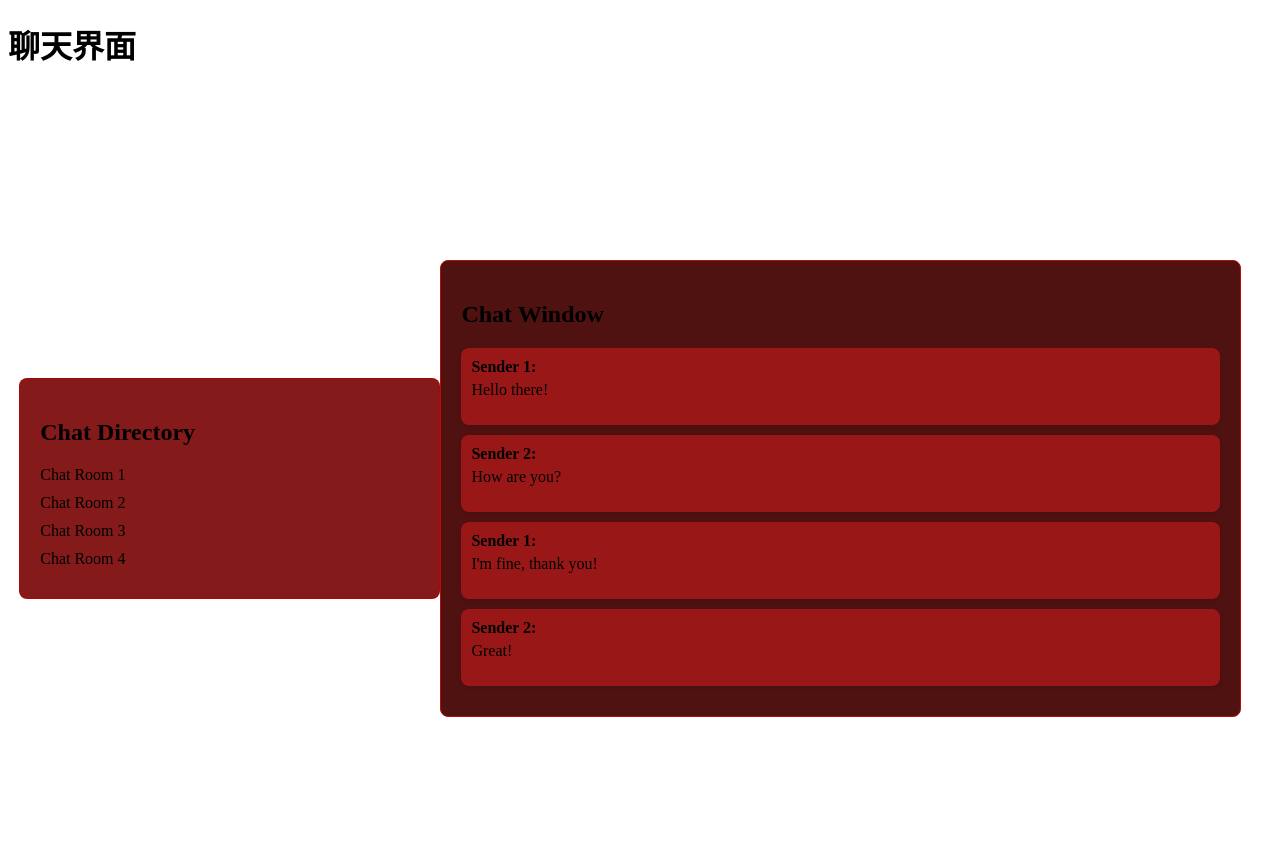
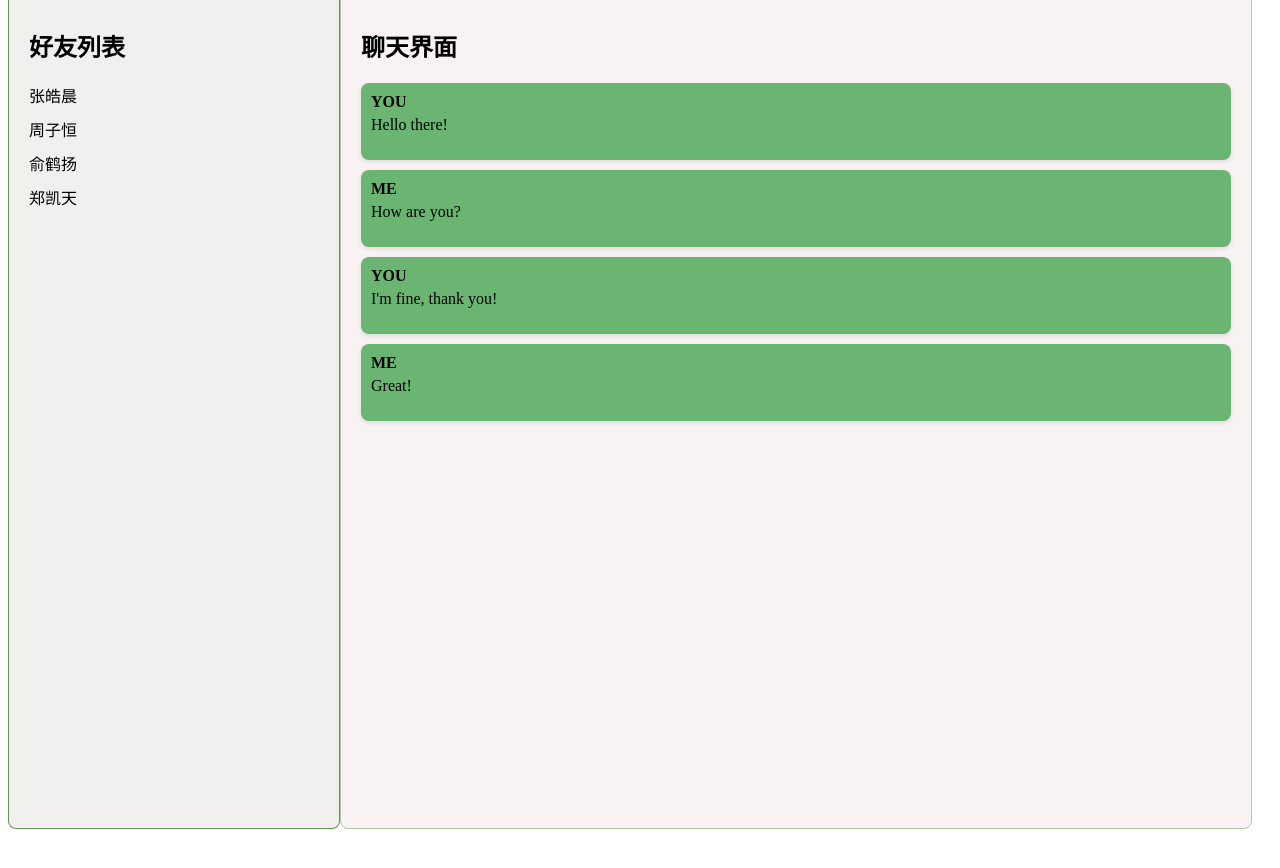
Before and after one commit to Eternityyyyyt/SE-front, a Next.js app: page /chat in a window 1280 px wide. Shown: the top 868 px of the page. After the commit the page ends 829 px from the top, so only its background shows below. Built offline with nearby package versions, Linux system fonts and the light colour scheme.

Commit message:
fix: login

```diff
--- a/next.config.mjs
+++ b/next.config.mjs
@@ -6,7 +6,7 @@ const nextConfig = {
 
     async rewrites() {
         return [{
-            source: "/:path*",
+            source: "/api/:path*",
             // Change to your backend URL in production
             destination: "http://127.0.0.1/:path*",
         }];
--- a/src/components/ChatDirectory.tsx
+++ b/src/components/ChatDirectory.tsx
@@ -3,18 +3,18 @@ import styles from '../styles/chatStyles.module.css';
 const ChatDirectory:React.FC<{}> = () => {
     return (
         <div className={styles['chat-directory']}>
-            <h2>Chat Directory</h2>
+            <h2>好友列表</h2>
             <div className={styles['chat-room']}>
-            Chat Room 1
+            张皓晨
             </div>
             <div className={styles['chat-room']}>
-            Chat Room 2
+            周子恒
             </div>
             <div className={styles['chat-room']}>
-            Chat Room 3
+            俞鹤扬
             </div>
             <div className={styles['chat-room']}>
-            Chat Room 4
+            郑凯天
             </div>
         </div>
     );
--- a/src/components/ChatWindow.tsx
+++ b/src/components/ChatWindow.tsx
@@ -4,21 +4,21 @@ import styles from '../styles/chatStyles.module.css'
 const ChatWindow: React.FC<{}> = () => {
     return (
         <div className={styles['chat-window']}>
-            <h2>Chat Window</h2>
+            <h2>聊天界面</h2>
             <div className={styles['chat-bubble']}>
-            <span className={styles['sender-name']}>Sender 1:</span>
+            <span className={styles['sender-name']}>YOU</span>
             <p className={styles['message-content']}>Hello there!</p>
             </div>
             <div className={styles['chat-bubble']}>
-            <span className={styles['sender-name']}>Sender 2:</span>
+            <span className={styles['sender-name']}>ME</span>
             <p className={styles['message-content']}>How are you?</p>
             </div>
             <div className={styles['chat-bubble']}>
-            <span className={styles['sender-name']}>Sender 1:</span>
+            <span className={styles['sender-name']}>YOU</span>
             <p className={styles['message-content']}>I'm fine, thank you!</p>
             </div>
             <div className={styles['chat-bubble']}>
-            <span className={styles['sender-name']}>Sender 2:</span>
+            <span className={styles['sender-name']}>ME</span>
             <p className={styles['message-content']}>Great!</p>
             </div>
         </div>
--- a/src/pages/chat.tsx
+++ b/src/pages/chat.tsx
@@ -5,7 +5,6 @@ import styles from '../styles/chatStyles.module.css'
 const ChatPage = () => {
   return (
     <div>
-    <h1>聊天界面</h1>
     <div className={styles['chat-container']}>
       <ChatDirectory />
       <ChatWindow />
--- a/src/pages/login.tsx
+++ b/src/pages/login.tsx
@@ -2,13 +2,13 @@ import { useState } from "react";
 import { useRouter } from "next/router";
 
 const LoginPage = () => {
-  const [username, setUsername] = useState('');
+  const [username, setUsername] = useState('');   // hook
   const [password, setPassword] = useState('');
   const router = useRouter();
 
   const handleLogin = async () => {
     try {   // 使用Fetch API向指定URL发送POST请求
-      const response = await fetch('/login', {  // 转发到next.config.mjs中转发
+      const response = await fetch('/api/login', {  // 转发到next.config.mjs中转发
         method: 'POST',
         headers: {
           'Content-Type':'application/json' // 设置请求头信息，指定了请求体的数据类型为JSON格式
@@ -18,6 +18,7 @@ const LoginPage = () => {
       if(response.ok) {
         router.push('/chat');
       } else {
+        router.push('/404');
         console.error('Login Failed');
       }
     }
--- a/src/pages/register.tsx
+++ b/src/pages/register.tsx
@@ -8,7 +8,7 @@ const RegisterPage = () => {
 
     const handleRegister = async () => {
         try {   // 使用Fetch API向指定URL发送POST请求
-            const response = await fetch('/register', {  // 转发到next.config.mjs中转发
+            const response = await fetch('/api/register', {  // 转发到next.config.mjs中转发
               method: 'POST',
               headers: {
                 'Content-Type':'application/json' // 设置请求头信息，指定了请求体的数据类型为JSON格式
@@ -19,6 +19,7 @@ const RegisterPage = () => {
               router.push('/login');
             } else {
               console.error('Registration Failed');
+              router.push('/404');
             }
           }
           catch(error) {
--- a/src/styles/chatStyles.module.css
+++ b/src/styles/chatStyles.module.css
@@ -7,20 +7,22 @@
 }
 
 .chat-window {
-  width: 60%;
+  width: 75%;
   padding: 20px;
-  border: 1px solid #b60d0d;
+  border: 1px solid #b3c6a3;
   border-radius: 8px;
-  background-color: #501111;
+  background-color: #f9f2f2;
   margin-right: 20px;
+  height: 100vh; /* 设置高度为视口高度的100% */
 }
 
 .chat-directory {
-  width: 30%;
+  width: 25%;
   padding: 20px;
-  border: 1px solid #b50404b7;
+  border: 1px solid #296f1bb7;
   border-radius: 8px;
-  background-color: #851a1a;
+  background-color: #f2efef;
+  height: 100vh; /* 设置高度为视口高度的100% */
 }
 
 /* Chat Directory Styles */
@@ -30,7 +32,7 @@
 }
 
 .chat-room:hover {
-  background-color: #711d1d;
+  background-color: #74ceb9;
 }
 
 /* Chat Window Styles */
@@ -38,7 +40,7 @@
   margin-bottom: 10px;
   padding: 10px;
   border-radius: 8px;
-  background-color: #9a1717;
+  background-color: #6ab572;
   box-shadow: 0 2px 4px rgba(0, 0, 0, 0.1);
 }
 
```
Also changed, not shown: src/pages/404.tsx (added, +11 -0 lines), 2 other files (tests, documents, lock files or other folders).
